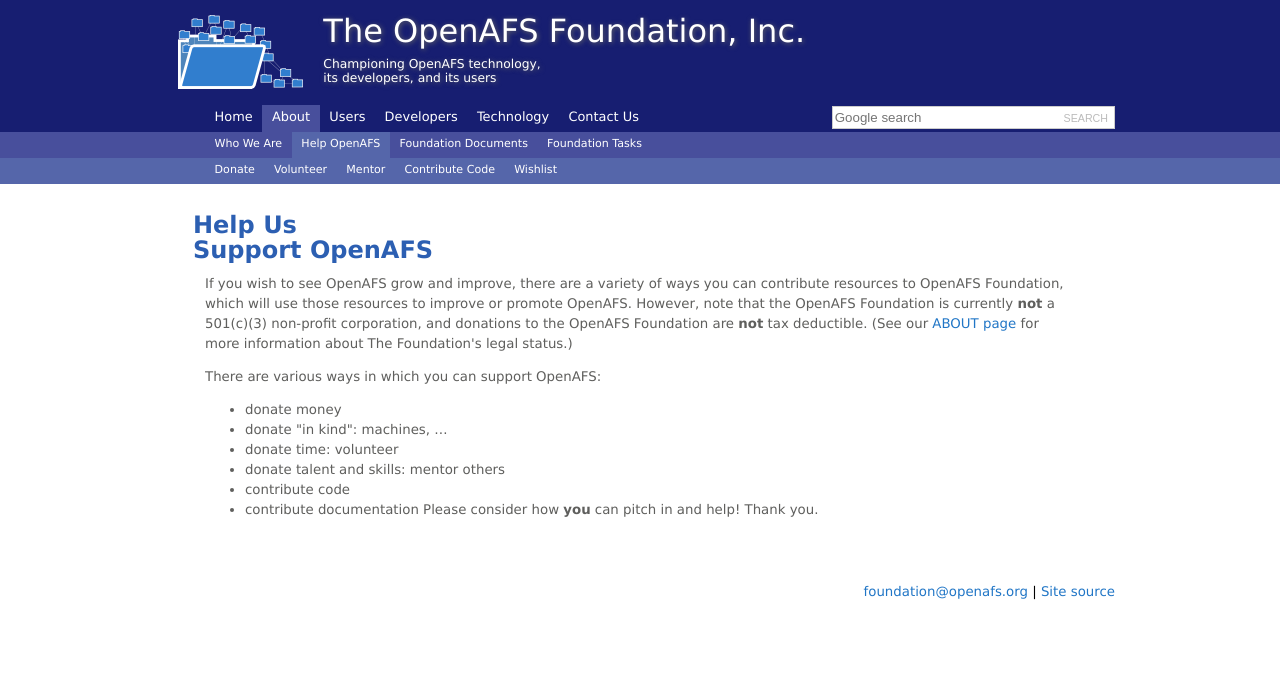
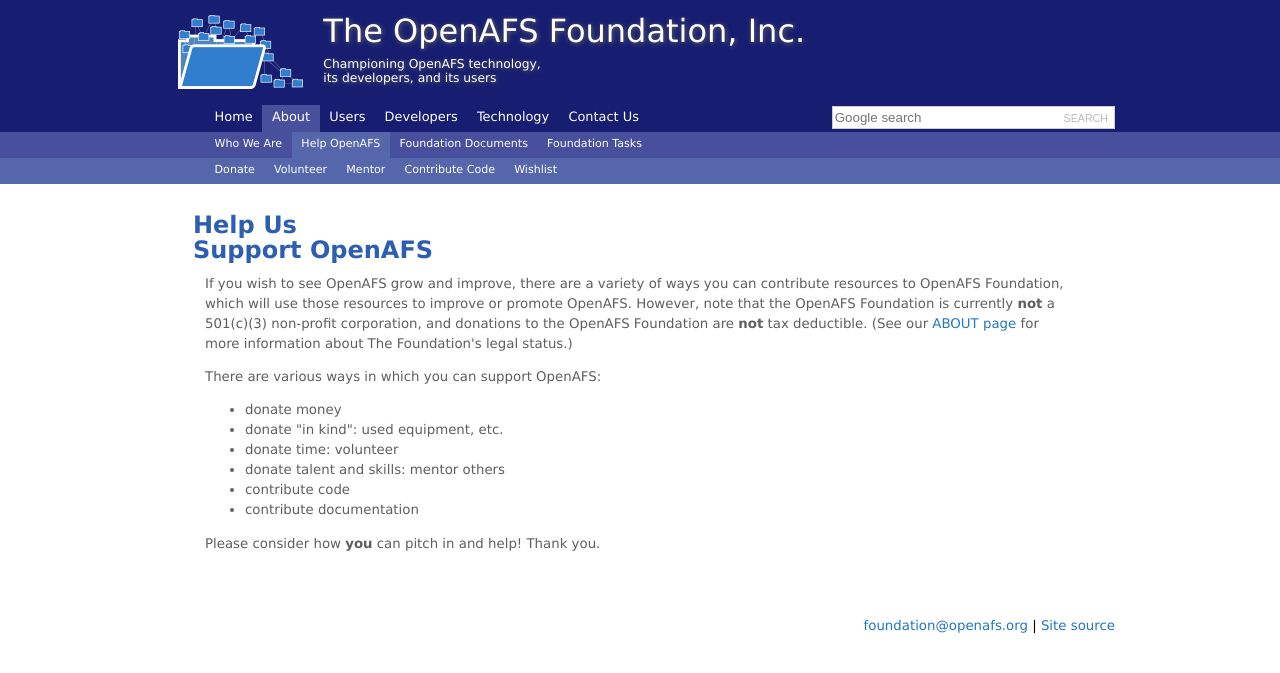
Before and after one commit to openafsfoundation/openafsfoundation.org, a Jekyll site: the page built from help/index.md, in a window 1280 px wide. Shown: the top 673 px of the page. Built offline with Jekyll 4.4.1, drawn with Linux system fonts in a browser that asks for light colours.

Commit message:
Update index.md

```diff
--- a/help/index.md
+++ b/help/index.md
@@ -17,9 +17,10 @@
 
 There are various ways in which you can support OpenAFS:
   - donate money
-  - donate "in kind": machines, ...
+  - donate "in kind": used equipment, etc.
   - donate time: volunteer
   - donate talent and skills: mentor others
   - contribute code
   - contribute documentation
+
 Please consider how **you** can pitch in and help!  Thank you.
```
